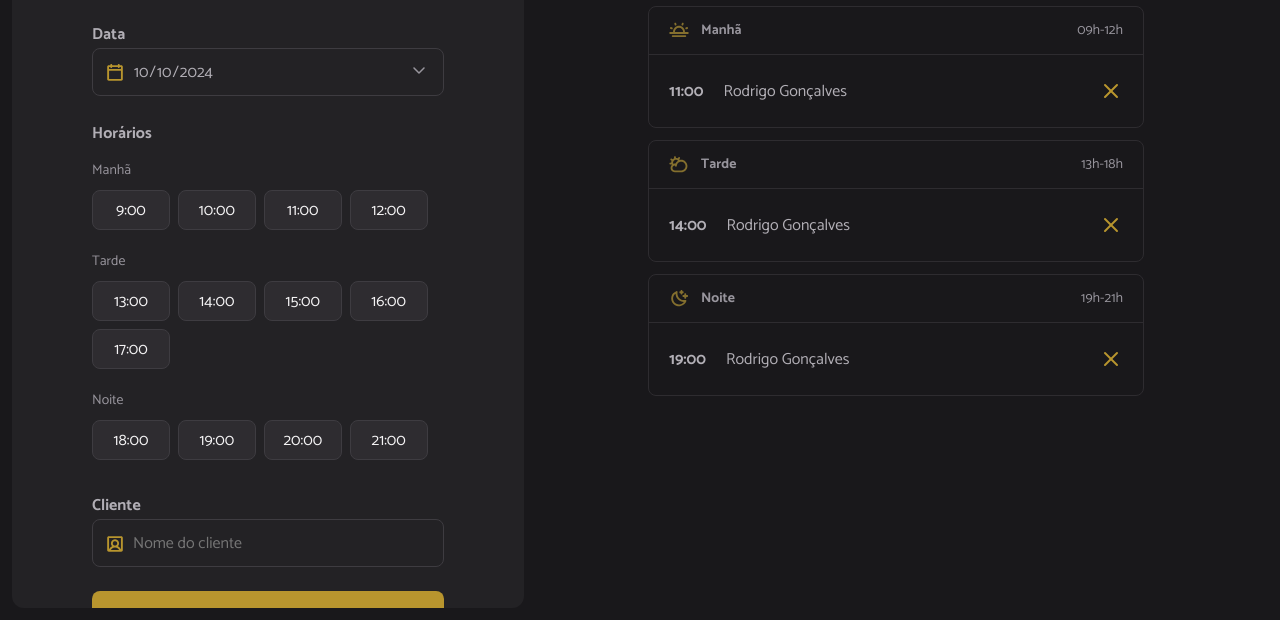
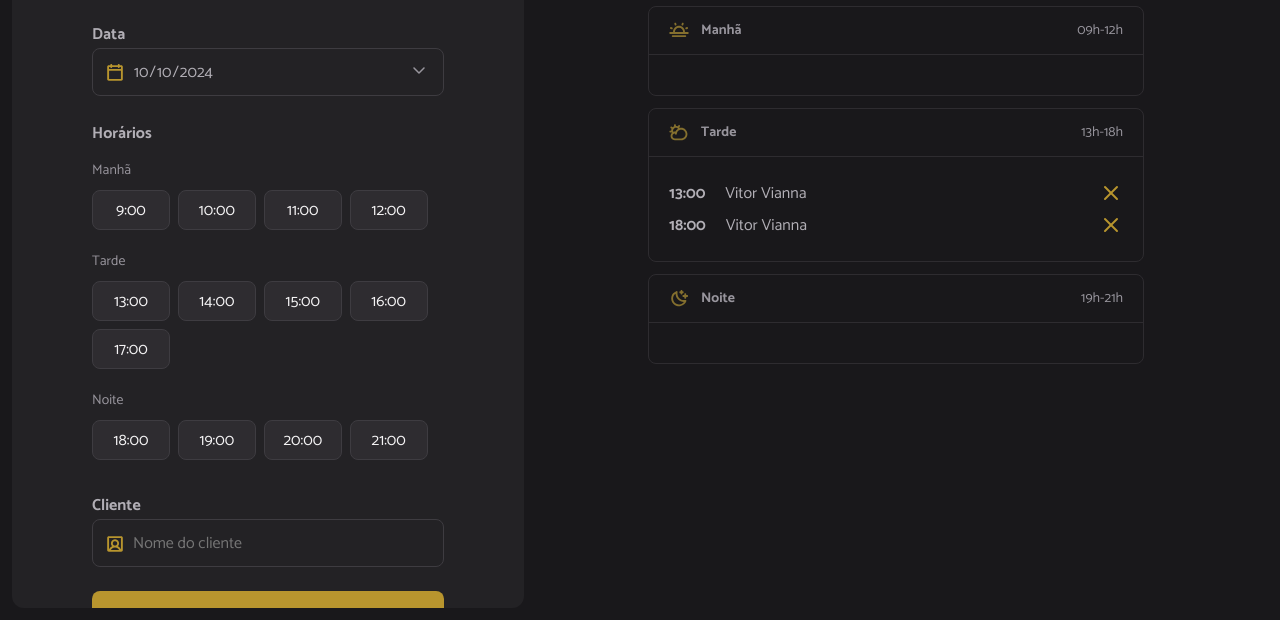
Before and after one commit to vitorbv/hairday, a website built with webpack: page index.html in a window 1280 px wide. Shown: the part 180-800 px from the top of the page. Built offline with nearby package versions, Linux system fonts and the light colour scheme; data requests are answered from the project's data file.

Commit message:
Integra com a API realizando o post ao realizar submit do form, e GET para exibir a lista de agendamentos

```diff
--- a/server.json
+++ b/server.json
@@ -1,3 +1,24 @@
 {
-  "schedules": []
+  "schedules": [
+    {
+      "id": "1728511354589",
+      "name": "Vitor Vianna",
+      "when": "2024-10-09T23:00:00.000Z"
+    },
+    {
+      "id": 1728517863373,
+      "name": "Vitor Vianna",
+      "when": "2024-10-10T13:00:00.000Z"
+    },
+    {
+      "id": 1728518634042,
+      "name": "Vitor Vianna",
+      "when": "2024-10-10T18:00:00.000Z"
+    },
+    {
+      "id": 1728518722608,
+      "name": "Vitor Vianna",
+      "when": "2024-10-11T00:00:00.000Z"
+    }
+  ]
 }
--- a/src/modules/form/submit.js
+++ b/src/modules/form/submit.js
@@ -1,4 +1,6 @@
 import dayjs from "dayjs"
+
+import { scheduleNew } from "../../services/schedule-new.js"
 
 const form = document.querySelector("form")
 const clientName = document.getElementById("client")
@@ -13,7 +15,7 @@ selectedDate.value = inputToday
 selectedDate.min = inputToday
 
 
-form.onsubmit = (event) => {
+form.onsubmit = async (event) => {
   event.preventDefault()
 
   try {
@@ -40,7 +42,7 @@ form.onsubmit = (event) => {
     // Gera um ID
     const id = new Date().getTime()
 
-    console.log({
+    await scheduleNew({
       id,
       name,
       when,
--- a/src/modules/schedules/load.js
+++ b/src/modules/schedules/load.js
@@ -1,11 +1,20 @@
+import { scheduleFetchByDay } from "../../services/schedule-fetch-by-day.js"
+import { schedulesShow } from "../schedules/show.js"
 import { hoursLoad } from "../form/hours-load.js"
 
 // Seleciona o input de data
 const selectedDate = document.getElementById("date")
 
-export function schedulesDay() {
+export async function schedulesDay() {
   // Obtém a data do input
   const date = selectedDate.value
+
+  // Busca na API os agendamentos.
+  const dailySchedules = await scheduleFetchByDay({ date })
+
+  // exibe os agendamentos.
+  schedulesShow( { dailySchedules })
+
   // Renderiza as horas disponíveis
   hoursLoad( { date } )
 }
--- /dev/null
+++ b/src/modules/schedules/show.js
@@ -0,0 +1,53 @@
+import dayjs from "dayjs";
+
+// Seleciona as sessões de manhã, tarde e noite.
+const periodMorning = document.getElementById("period-morning")
+const periodAfternoon = document.getElementById("period-afternoon")
+const periodNight = document.getElementById("period-night")
+
+export function schedulesShow({ dailySchedules }) {
+  try {
+    // Limpa a lista de agendamentos.
+    periodMorning.innerHTML = ""
+    periodAfternoon.innerHTML = ""
+    periodNight.innerHTML = ""
+
+    // Renderiza os agendamentos por período.
+    dailySchedules.forEach((schedule) => {
+      const item = document.createElement("li")
+      const time = document.createElement("strong")
+      const name = document.createElement("span")
+
+      // Adiciona o id do agendamento.
+      item.setAttribute("data-id", schedule.id)
+
+      time.textContent = dayjs(schedule.when).format("HH:mm")
+      name.textContent = schedule.name
+
+      // Cria o ícone de cancelar agendamento.
+      const cancelIcon = document.createElement("img")
+      cancelIcon.classList.add("cancel-icon")
+      cancelIcon.setAttribute("src", "./src/assets/cancel.svg")
+      cancelIcon.setAttribute("alt", "Cancelar")
+
+      // Adiciona o tempo, nome e ícone no item
+      item.append(time, name, cancelIcon)
+
+      // Obtém somente a hora.
+      const hour = dayjs(schedule.when).hour()
+
+      // Renderizar o agendamento de forma condicional de acordo com o período.
+      if(hour <= 12) {
+        periodMorning.appendChild(item)
+      }else if (hour >12 && hour <=18){
+        periodAfternoon.appendChild(item)
+      }else {
+        periodNight.appendChild(item)
+      }
+    })
+
+  } catch (error) {
+    alert("Não foi possível exibir os agendamentos")
+    console.log(error)
+  }
+}
--- /dev/null
+++ b/src/services/api-config.js
@@ -0,0 +1,3 @@
+export const apiConfig = {
+  baseURL: "http://localhost:3333",
+}
--- /dev/null
+++ b/src/services/schedule-fetch-by-day.js
@@ -0,0 +1,19 @@
+import dayjs from "dayjs"
+import { apiConfig } from "./api-config.js";
+
+export async function scheduleFetchByDay({ date }) {
+  try {
+    // Faz a requisição de buscar os dados de agendamento.
+    const response = await fetch(`${apiConfig.baseURL}/schedules`)
+
+    const data = await response.json()
+
+    const dailySchedules = data.filter((schedule) => dayjs(date).isSame(schedule.when, "day"))
+
+    return dailySchedules
+
+  } catch (error) {
+    console.log(error)
+    alert("Não foi possível buscar os agendamentos do dia selecionado.")
+  }
+}
--- /dev/null
+++ b/src/services/schedule-new.js
@@ -0,0 +1,20 @@
+import { apiConfig } from "./api-config.js";
+
+export async function scheduleNew({ id, name, when }) {
+  try {
+    // Faz a requisição para enviar os dados do agendamento.
+    await fetch(`${apiConfig.baseURL}/schedules`, {
+      method: "POST",
+      headers: {
+        "content-type": "application/json",
+      },
+      body: JSON.stringify({ id, name, when }),
+    })
+
+    alert("Agendamento realizado com sucesso")
+  } catch (error) {
+    console.log(error)
+    alert("Não foi possível agendar. Tente novamente mais tarde")
+  }
+
+}
```
Also changed, not shown: index.html (+6 -6 lines), dist/index.html, dist/main.js.
